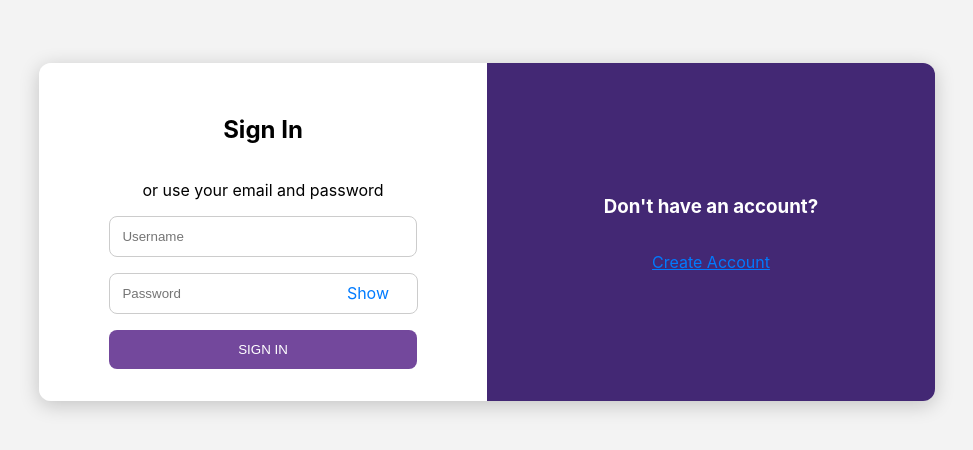
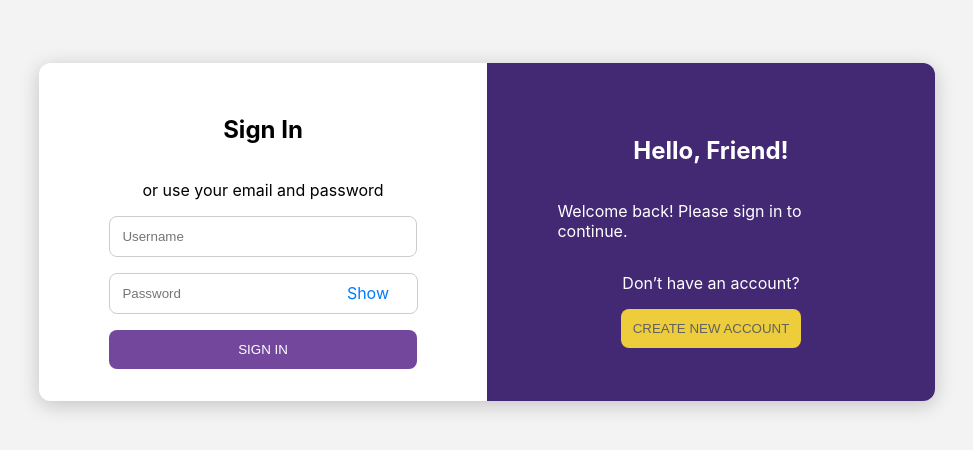
Before and after one commit to don-pao/SWIFT-Frontend, a React (Create React App) app in the folder swift/: page /login in a window 1280 px wide. Shown: the part 168-618 px from the top of the page, without its empty margins (153-1126 px from the left). Built offline with nearby package versions, Linux system fonts and the light colour scheme.

Commit message:
Update UserCreation.jsx

```diff
--- a/swift/src/pages/login/UserCreation.jsx
+++ b/swift/src/pages/login/UserCreation.jsx
@@ -14,8 +14,8 @@ const UserCreation = () => {
   });
   const [error, setError] = useState('');
   const [success, setSuccess] = useState('');
-  const [showPassword, setShowPassword] = useState(false);
-  const [isEmailValid, setIsEmailValid] = useState(true);
+  const [showPassword, setShowPassword] = useState(false); // State for password visibility
+  const [isEmailValid, setIsEmailValid] = useState(true); // New state for email validation
 
   const toggleForm = () => {
     setIsRegistering(!isRegistering);
@@ -27,7 +27,7 @@ const UserCreation = () => {
   };
 
   const toggleShowPassword = () => {
-    setShowPassword(!showPassword);
+    setShowPassword(!showPassword);  // Toggle password visibility
   };
 
   const handleInputChange = async (e) => {
@@ -41,10 +41,11 @@ const UserCreation = () => {
       if (!validatePassword(value)) {
         setError("Password must be at least 8 characters long and contain at least one special character.");
       } else {
-        setError("");
+        setError(""); // Clear error if password is valid
       }
     }
 
+    // Check email uniqueness if the email field is changed
     if (name === 'email' && isRegistering) {
       try {
         const emailExists = await userService.emailExists(value);
@@ -52,7 +53,7 @@ const UserCreation = () => {
         if (emailExists) {
           setError('Email already in use.');
         } else {
-          setError('');
+          setError(''); // Clear error if email is valid
         }
       } catch (err) {
         console.error('Error checking email uniqueness:', err.message);
@@ -68,6 +69,7 @@ const UserCreation = () => {
 
     try {
       if (isRegistering) {
+         // Check email validity before registration
         if (!isEmailValid) {
           setError('Please use a different email.');
           return;
@@ -210,7 +212,7 @@ const UserCreation = () => {
                 <div style={{ position: "relative", width: "92%" }}>
                   <input
                     style={{ ...inputStyle, width: "100%" }}
-                    type={showPassword ? "text" : "password"}
+                    type={showPassword ? "text" : "password"} // Show password based on toggle
                     name="password"
                     placeholder="Password"
                     value={formData.password}
@@ -253,7 +255,7 @@ const UserCreation = () => {
                 <div style={{ position: "relative", width: "92%" }}>
                   <input
                     style={{ ...inputStyle, width: "100%" }}
-                    type={showPassword ? "text" : "password"}
+                    type={showPassword ? "text" : "password"} // Show password based on toggle
                     name="password"
                     placeholder="Password"
                     value={formData.password}
@@ -280,16 +282,23 @@ const UserCreation = () => {
           )}
         </div>
 
+        {/* Right Panel */}
         <div style={panelStyle("right")}>
-          <h3>{isRegistering ? "Already have an account?" : "Don't have an account?"}</h3>
-          <p>
-            <span
-              style={linkStyle}
-              onClick={toggleForm}
-            >
-              {isRegistering ? "Sign In" : "Create Account"}
-            </span>
-          </p>
+          {isRegistering ? (
+            <div style={formContentStyle}>
+              <h2>Welcome new user</h2>
+              <p>Register with your personal details to use all site features.</p>
+              <p>Already have an account?</p>
+              <button style={buttonStyle} onClick={toggleForm}>LOG IN</button>
+            </div>
+          ) : (
+            <div style={formContentStyle}>
+              <h2>Hello, Friend!</h2>
+              <p>Welcome back! Please sign in to continue.</p>
+              <p>Don’t have an account?</p>
+              <button style={whiteButtonStyle} onClick={toggleForm}>CREATE NEW ACCOUNT</button>
+            </div>
+          )}
         </div>
       </div>
     </div>
```
